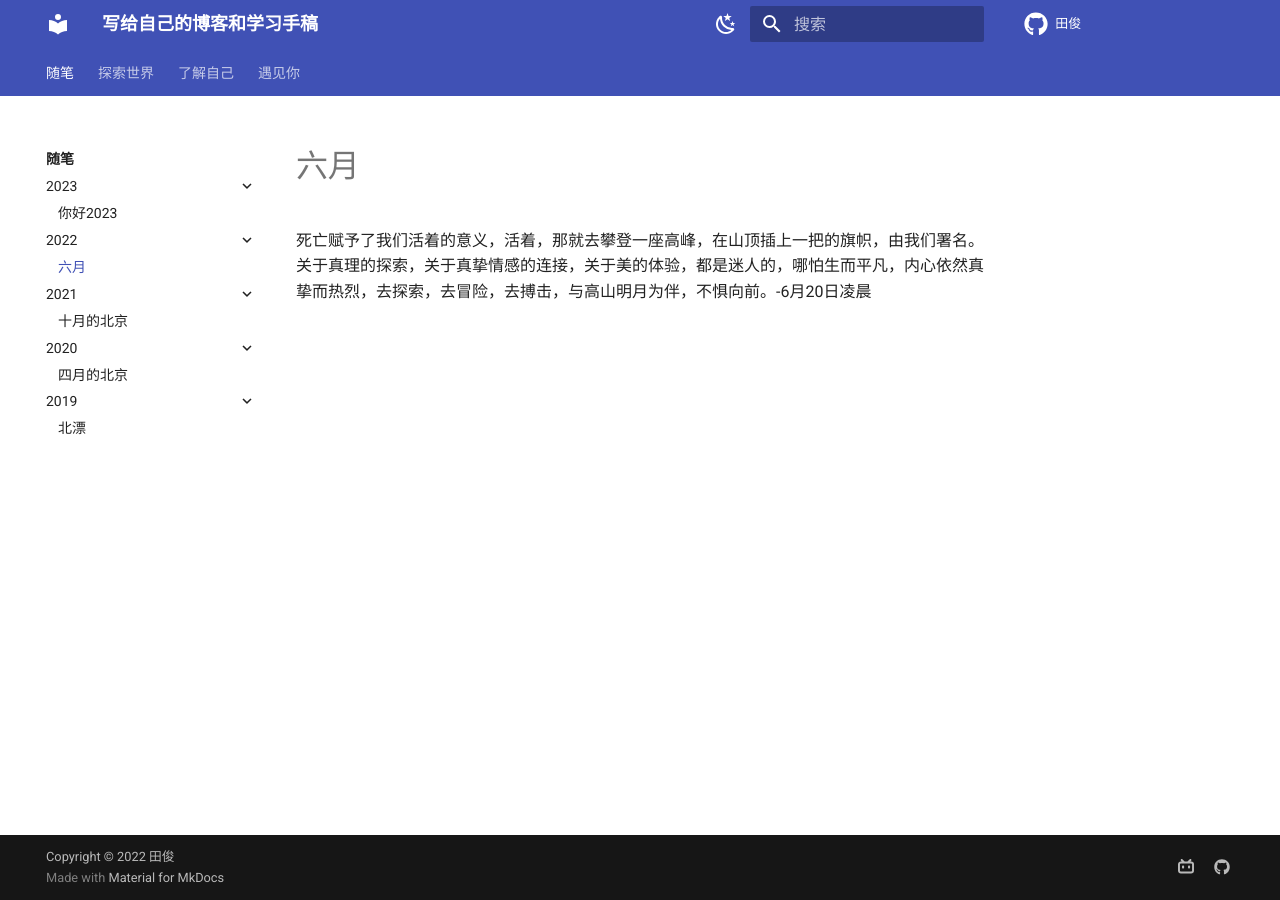
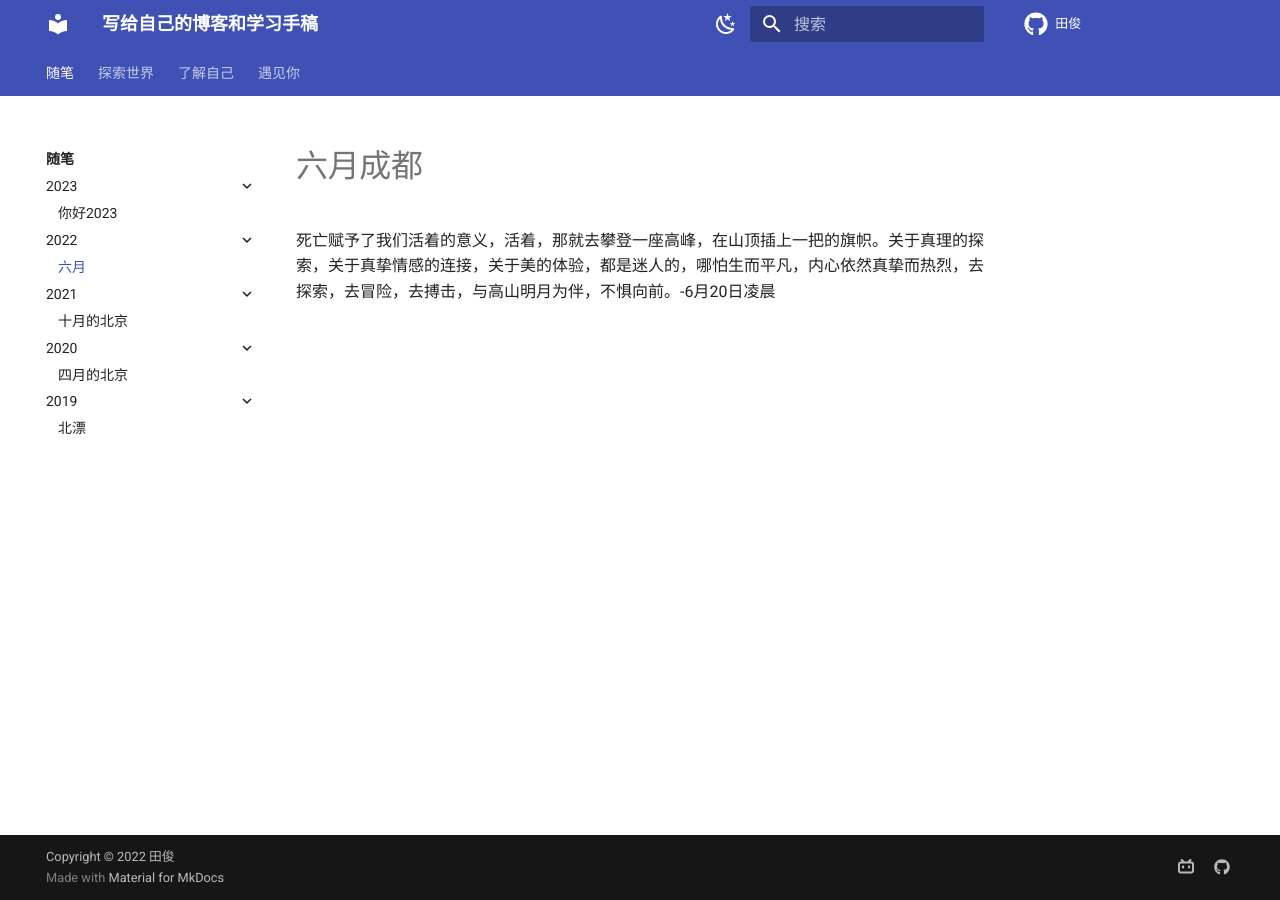
Before and after one commit to tian-jun/tian-jun.github.io, an MkDocs documentation site: the page built from docs/essay/2022/june.md, in a window 1280 px wide. Built offline with MkDocs 1.6.1 and Material for MkDocs 9.7.7, drawn with Linux system fonts in a browser that asks for light colours.

```diff
--- a/docs/essay/2022/june.md
+++ b/docs/essay/2022/june.md
@@ -1,3 +1,2 @@
-
-
-死亡赋予了我们活着的意义，活着，那就去攀登一座高峰，在山顶插上一把的旗帜，由我们署名。关于真理的探索，关于真挚情感的连接，关于美的体验，都是迷人的，哪怕生而平凡，内心依然真挚而热烈，去探索，去冒险，去搏击，与高山明月为伴，不惧向前。-6月20日凌晨
+# 六月成都
+死亡赋予了我们活着的意义，活着，那就去攀登一座高峰，在山顶插上一把的旗帜。关于真理的探索，关于真挚情感的连接，关于美的体验，都是迷人的，哪怕生而平凡，内心依然真挚而热烈，去探索，去冒险，去搏击，与高山明月为伴，不惧向前。-6月20日凌晨
```
Also changed, not shown: docs/me/tool/git.md (+1 -1 lines), docs/world/moive/beautylife.md (+9 -6 lines).
